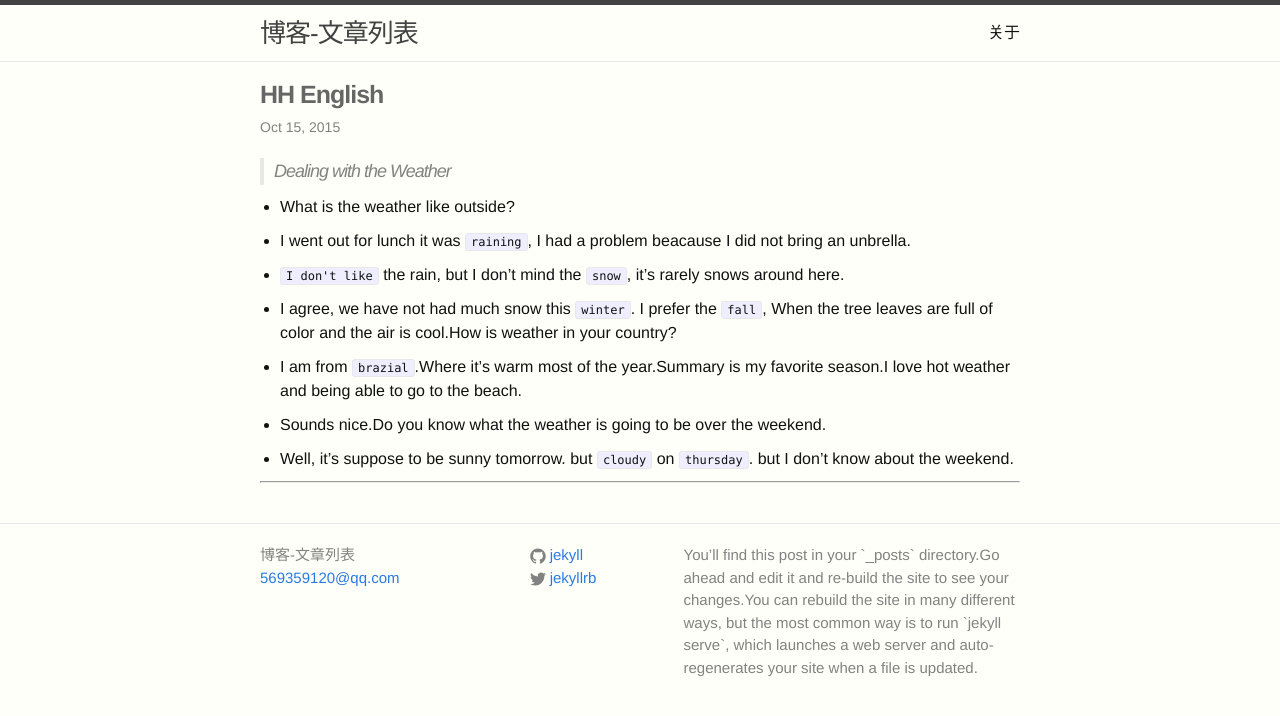
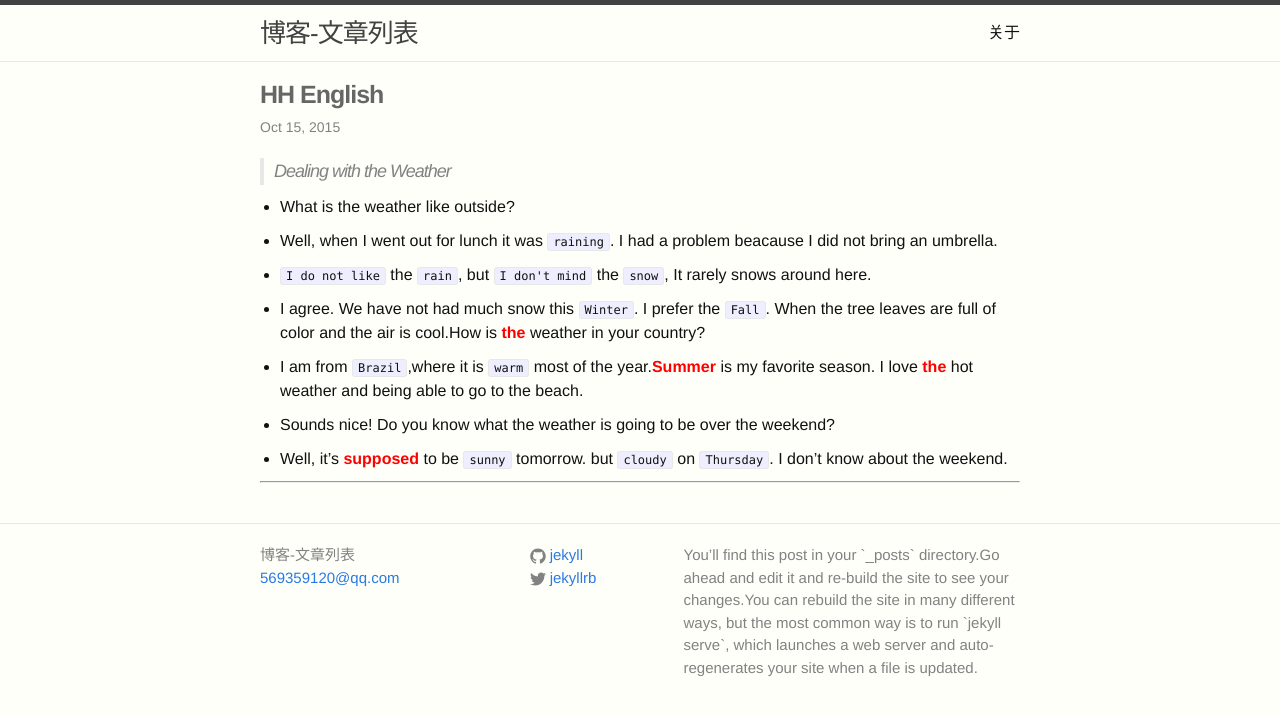
Before and after one commit to wenpingzheng/wenpingzheng.github.io, a Jekyll site: the page built from _posts/2015-10-15-welcome-to-jekyll.markdown, in a window 1280 px wide. Shown: the top 716 px of the page. Built offline with Jekyll 4.4.1, drawn with Linux system fonts in a browser that asks for light colours.

Commit message:
update HH

```diff
--- a/_posts/2015-10-15-welcome-to-jekyll.markdown
+++ b/_posts/2015-10-15-welcome-to-jekyll.markdown
@@ -11,16 +11,16 @@ categories: jekyll update
 
 * What is the weather like outside?
 
-* I went out for lunch it was `raining`, I had a problem beacause I did not bring an unbrella.
+* Well, when I went out for lunch it was `raining`. I had a problem beacause I did not bring an umbrella.
 
-* `I don't like` the rain, but I don't mind the `snow`, it's rarely snows around here.
+* `I do not like` the `rain`, but `I don't mind` the `snow`, It rarely snows around here.
 
-* I agree, we have not had much snow this `winter`. I prefer the `fall`, When the tree leaves are full of color and the air is cool.How is weather in your country?
+* I agree. We have not had much snow this `Winter`. I prefer the `Fall`. When the tree leaves are full of color and the air is cool.How is <b class="error">the</b> weather in your country?
 
-* I am from `brazial`.Where it's warm most of the year.Summary is my favorite season.I love hot weather and being able to go to the beach.
+* I am from `Brazil`,where it is `warm` most of the year.<b class="error">Summer</b> is my favorite season. I love <b class="error">the</b> hot weather and being able to go to the beach.
 
-* Sounds nice.Do you know what the weather is going to be over the weekend.
+* Sounds nice! Do you know what the weather is going to be over the weekend?
 
-* Well, it's suppose to be sunny tomorrow. but `cloudy` on `thursday`. but I don't know about the weekend.
+* Well, it's <b class="error">supposed</b> to be `sunny` tomorrow. but `cloudy` on `Thursday`. I don't know about the weekend.
 
 ---
--- a/_sass/_layout.scss
+++ b/_sass/_layout.scss
@@ -251,4 +251,7 @@
         color: $title-color;
         font-weight:bold;
     }
+    .error{
+        color:red;
+    }
 }
```
